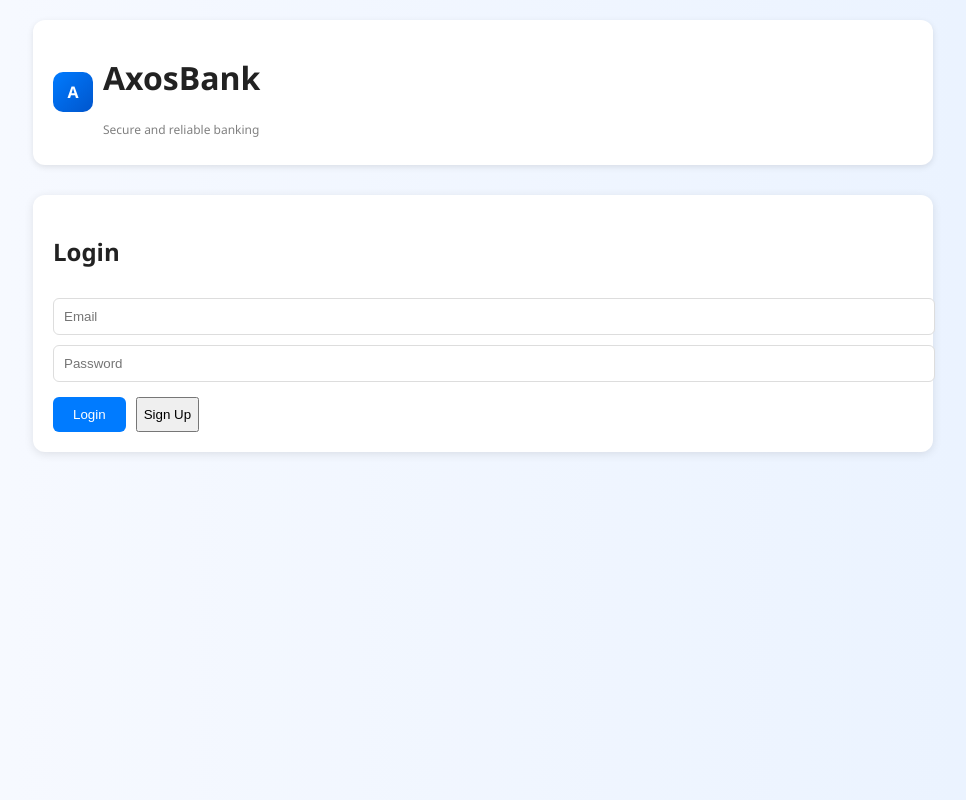
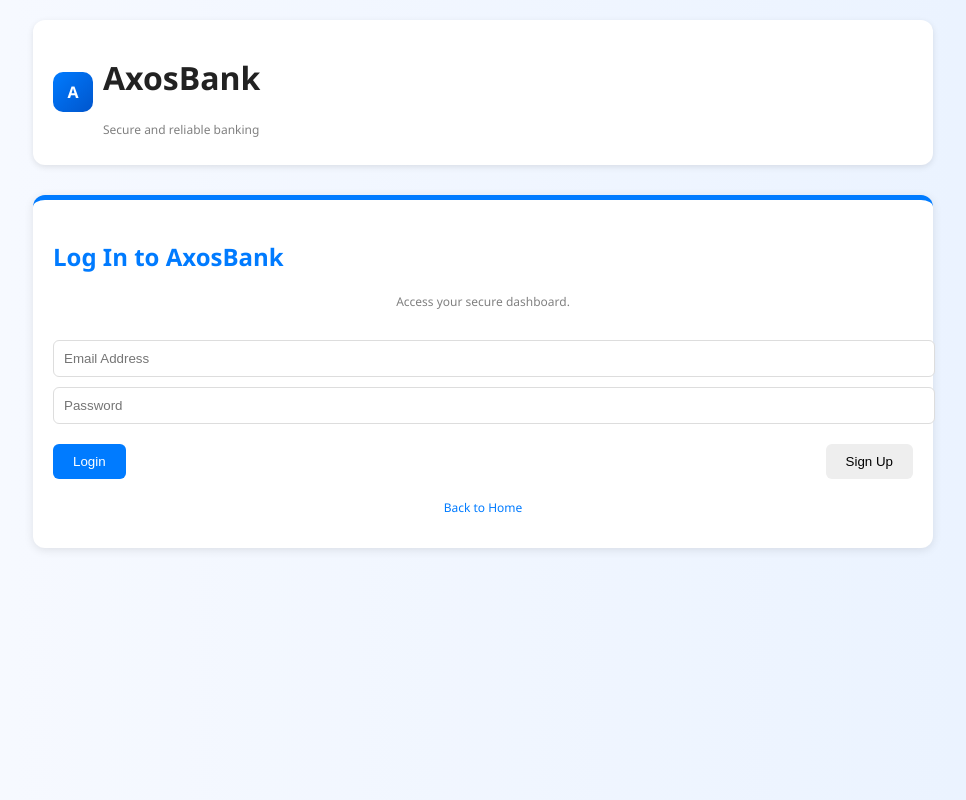
Before and after one commit to Raphaelhack11/reimagined-spork, a React (Vite) app: page /login in a window 1280 px wide. Shown: the whole page, without its empty margins (157-1123 px from the left). Built offline with nearby package versions, Linux system fonts and the light colour scheme.

Commit message:
Update Login.jsx

```diff
--- a/src/pages/Login.jsx
+++ b/src/pages/Login.jsx
@@ -1,43 +1,77 @@
 import React, { useState } from "react";
-import { useNavigate } from "react-router-dom";
+import { useNavigate, Link } from "react-router-dom"; // Import Link
+import Toast from "../components/Toast"; // Import the new Toast component
 
 export default function Login() {
   const navigate = useNavigate();
   const [email, setEmail] = useState("");
   const [password, setPassword] = useState("");
   const [error, setError] = useState("");
+  const [showToast, setShowToast] = useState(null); // { message, type }
 
   function handleSubmit(e) {
     e.preventDefault();
+    setError(""); // Clear local error
+
     const users = JSON.parse(localStorage.getItem("axos_users") || "[]");
     const found = users.find((u) => u.email === email && u.password === password);
 
     if (!found) {
-      setError("Invalid email or password.");
+      setShowToast({ message: "Invalid email or password.", type: "error" });
       return;
     }
 
-    localStorage.setItem("axos_current", JSON.stringify({ email }));
-    navigate("/dashboard");
+    // Login success
+    setShowToast({ message: "Login Successful! Redirecting...", type: "success" });
+
+    // Wait 2 seconds to show toast, then redirect
+    setTimeout(() => {
+        localStorage.setItem("axos_current", JSON.stringify({ email }));
+        navigate("/dashboard");
+    }, 2000);
   }
 
   return (
-    <div className="card form-card">
-      <h2>Login</h2>
-      <form onSubmit={handleSubmit}>
-        <input value={email} onChange={(e) => setEmail(e.target.value)} placeholder="Email" />
+    <div className="card form-card" style={{ borderTop: '5px solid #007bff' }}>
+      <h2 style={{ color: '#007bff' }}>Log In to AxosBank</h2>
+      <p className="note" style={{ textAlign: 'center' }}>Access your secure dashboard.</p>
+
+      <form onSubmit={handleSubmit} style={{ marginTop: '20px' }}>
+        <input
+            value={email}
+            onChange={(e) => setEmail(e.target.value)}
+            placeholder="Email Address"
+            type="email"
+            required
+        />
         <input
           type="password"
           value={password}
           onChange={(e) => setPassword(e.target.value)}
           placeholder="Password"
+          required
         />
+
+        {/* We use the error state to show local errors if needed, but the main feedback is the toast */}
         <p className="error">{error}</p>
-        <div className="btn-group">
+
+        <div className="btn-group" style={{ justifyContent: 'space-between', marginTop: '20px' }}>
           <button type="submit" className="btn-primary">Login</button>
-          <button type="button" onClick={() => navigate("/signup")}>Sign Up</button>
+          <button type="button" onClick={() => navigate("/signup")} className="btn-secondary">Sign Up</button>
         </div>
+
+        <p className="center note" style={{ marginTop: '20px' }}>
+            <Link to="/" style={{ color: '#007bff', textDecoration: 'none' }}>Back to Home</Link>
+        </p>
       </form>
+
+      {showToast && (
+        <Toast
+            message={showToast.message}
+            type={showToast.type}
+            onClose={() => setShowToast(null)}
+        />
+      )}
     </div>
   );
 }
```
